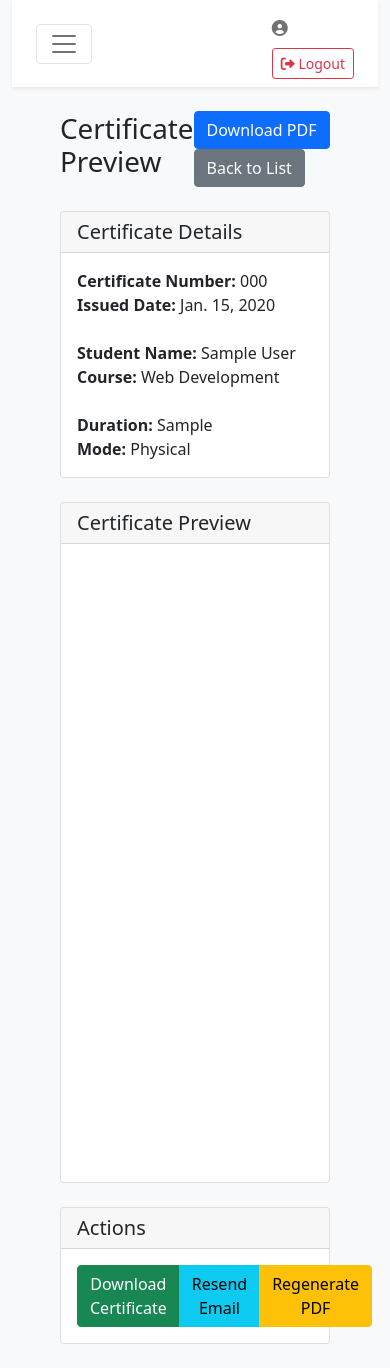
After one commit to astro81/certs, a Django app: template backend/certificates/templates/certificates/certificate_preview.html in a window 390 px wide. The commit adds this page. Run offline with Django 5.2, Linux system fonts and the light colour scheme; tables that the repository leaves empty hold one stand-in row (values such as "Sample post"); the template is opened without the code that fills it: values that come from a table or form of the project are taken from there, most other values are stand-ins (such as "Sample title", 1, 10 or a date in 2020).

Commit message:
mail certificate

```diff
--- /dev/null
+++ b/backend/certificates/templates/certificates/certificate_preview.html
@@ -0,0 +1,90 @@
+<!-- certificates/templates/certificates/certificate_preview.html -->
+{% extends 'admin_panel/base.html' %}
+
+{% block content %}
+<div class="container-fluid">
+    <div class="d-flex justify-content-between align-items-center mb-4">
+        <h1>Certificate Preview</h1>
+        <div>
+            <a href="{% url 'certificates:download_certificate' certificate.id %}"
+               class="btn btn-primary">Download PDF</a>
+            <a href="{% url 'certificates:certificate_list' %}"
+               class="btn btn-secondary">Back to List</a>
+        </div>
+    </div>
+
+    <div class="card">
+        <div class="card-header">
+            <h5 class="card-title mb-0">Certificate Details</h5>
+        </div>
+        <div class="card-body">
+            <div class="row mb-4">
+                <div class="col-md-6">
+                    <strong>Certificate Number:</strong> {{ certificate.certificate_number }}
+                </div>
+                <div class="col-md-6">
+                    <strong>Issued Date:</strong> {{ certificate.issued_date }}
+                </div>
+            </div>
+
+            <div class="row mb-4">
+                <div class="col-md-6">
+                    <strong>Student Name:</strong> {{ certificate.student.full_name }}
+                </div>
+                <div class="col-md-6">
+                    <strong>Course:</strong> {{ certificate.student.get_course_name_display }}
+                </div>
+            </div>
+
+            <div class="row">
+                <div class="col-md-6">
+                    <strong>Duration:</strong> {{ certificate.student.course_duration }}
+                </div>
+                <div class="col-md-6">
+                    <strong>Mode:</strong> {{ certificate.student.get_mode_of_learning_display }}
+                </div>
+            </div>
+        </div>
+    </div>
+
+    <!-- PDF Preview -->
+    <div class="card mt-4">
+        <div class="card-header">
+            <h5 class="card-title mb-0">Certificate Preview</h5>
+        </div>
+        <div class="card-body">
+            {% if certificate.certificate_file %}
+            <div class="embed-responsive embed-responsive-16by9">
+                <iframe src="{{ certificate.certificate_file.url }}#toolbar=0&view=FitH"
+                        class="embed-responsive-item"
+                        style="border: none; height: 600px;">
+                </iframe>
+            </div>
+            {% else %}
+            <div class="alert alert-warning">
+                Certificate PDF not found.
+                <a href="{% url 'certificates:regenerate_certificate' certificate.id %}"
+                   class="alert-link">Regenerate Certificate</a>
+            </div>
+            {% endif %}
+        </div>
+    </div>
+
+    <!-- Actions -->
+    <div class="card mt-4">
+        <div class="card-header">
+            <h5 class="card-title mb-0">Actions</h5>
+        </div>
+        <div class="card-body">
+            <div class="btn-group">
+                <a href="{% url 'certificates:download_certificate' certificate.id %}"
+                   class="btn btn-success">Download Certificate</a>
+                <a href="{% url 'certificates:send_certificate_email' certificate.id %}"
+                   class="btn btn-info">Resend Email</a>
+                <a href="{% url 'certificates:regenerate_certificate' certificate.id %}"
+                   class="btn btn-warning">Regenerate PDF</a>
+            </div>
+        </div>
+    </div>
+</div>
+{% endblock %}
--- a/backend/students/models.py
+++ b/backend/students/models.py
@@ -105,16 +105,17 @@ class Student(models.Model):
         # Save the student
         super().save(*args, **kwargs)
 
+        # Generate certificate when status changes to accepted
+        if not is_new and old_status != self.approve_status:
+            if self.approve_status == 'accepted' and old_status != 'accepted':
+                from certificates.services import CertificateService
+                CertificateService.create_certificate_for_student(self)
+
         # Send emails based on the operation
         if is_new:
             # New registration - send welcome/confirmation email
             send_registration_email(self)
         else:
-            # Status changed - send notification
+            # Status changed - send notification (certificate should now be available)
             if old_status != self.approve_status:
                 send_status_update_email(self, old_status, self.approve_status)
-
-                # Generate certificate when status changes to accepted
-                if self.approve_status == 'accepted' and old_status != 'accepted':
-                    from certificates.services import CertificateService
-                    CertificateService.create_certificate_for_student(self)
```
Also changed, not shown: backend/certificates/templates/certificates/certificate_list.html (+6 -1 lines), backend/students/email_messages.py (+7 -14 lines), backend/students/emails.py (+31 -6 lines), backend/students/templates/students/emails/certificate_generated.html (added, +41 -0 lines), backend/students/templates/students/emails/status_accepted.html (added, +67 -0 lines).
